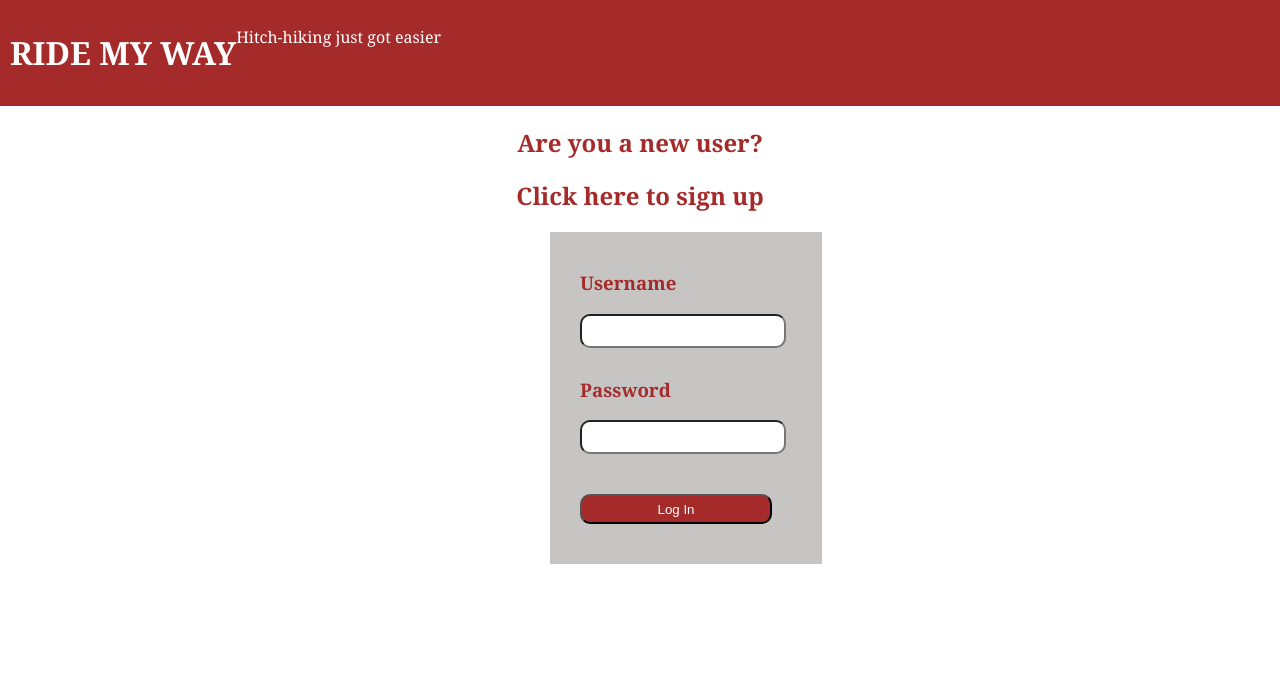
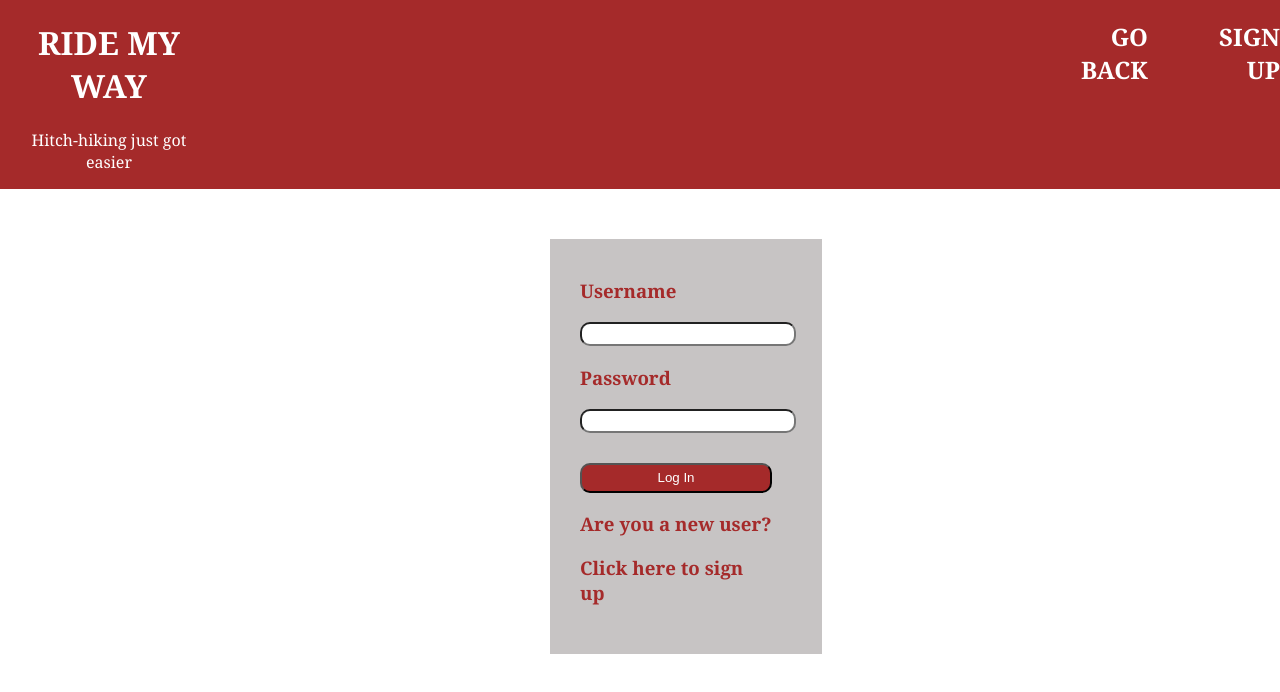
Before and after one commit to elikeyz/ride-my-way-app, a plain HTML site: page ui/login.html in a window 1280 px wide. Drawn offline with Linux system fonts and the light colour scheme.

Commit message:
modify the login and signup forms

```diff
--- a/ui/css/styles.css
+++ b/ui/css/styles.css
@@ -7,7 +7,7 @@ body {
 .title-bar {
     background-color: rgb(165, 42, 42);
     color: white;
-    padding: 10px;
+    padding-left: 5px;
     display: flex;
 }
 
@@ -43,15 +43,11 @@ a:hover {
 
 .form {
     text-align: left;
-    margin: 10px 550px 10px;
+    margin: 50px 550px 10px;
     color: rgb(165, 42, 42);
     min-width: 15%;
     background-color: rgb(199, 196, 196);
     padding: 20px 50px 30px 30px;
-}
-
-.form-unit {
-    padding-bottom: 10px;
 }
 
 .submit {
@@ -77,7 +73,7 @@ input {
     width: 100%;
     height: 20px;
     border-radius: 10px;
-    padding: 5px;
+    padding: 0px 10px 0px;
 }
 
 .submit:hover {
--- a/ui/login.html
+++ b/ui/login.html
@@ -9,12 +9,14 @@
 </head>
 <body>
     <div class="title-bar">
-        <h1>RIDE MY WAY</h1>
-        <p>Hitch-hiking just got easier</p>
-    </div>
-    <div class="main">
-        <h2>Are you a new user?</h2>
-        <h2>Click <a class="link-one" href="signup.html">here</a> to sign up</h2>
+        <div class="title-bar name-tag">
+            <h1>RIDE MY WAY</h1>
+            <p>Hitch-hiking just got easier</p>
+        </div>
+        <div class="title-bar links">
+            <a class="link-two" href="index.html"><h2>GO BACK</h2></a>
+            <a class="link-two" href="signup.html"><h2>SIGN UP</h2></a>
+        </div>
     </div>
     <div class="form">
         <div class="form-unit">
@@ -28,6 +30,10 @@
         <div class="form-unit">
             <a href="home.html"><button id="login" class="submit">Log In</button></a>
         </div>
+        <div class="form-unit">
+            <h3>Are you a new user?</h3>
+            <h3>Click <a class="link-one" href="signup.html">here</a> to sign up</h3>
+        </div>
     </div>
 </body>
 </html>
```
Also changed, not shown: ui/signup.html (+9 -7 lines).
